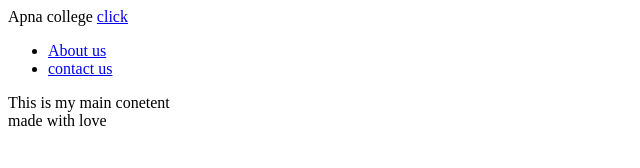
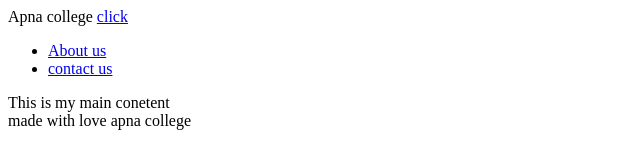
Before and after one commit to Poojitha368/mern-course, a plain HTML site: page demo.html in a window 1280 px wide. Shown: the whole page, without its empty margins (0-640 px from the left). Drawn offline with Linux system fonts and the light colour scheme.

```diff
--- a/demo.html
+++ b/demo.html
@@ -21,6 +21,7 @@
     </main>
     <footer>
         made with love
+apna college
     </footer>
 </body>
 </html>
```
